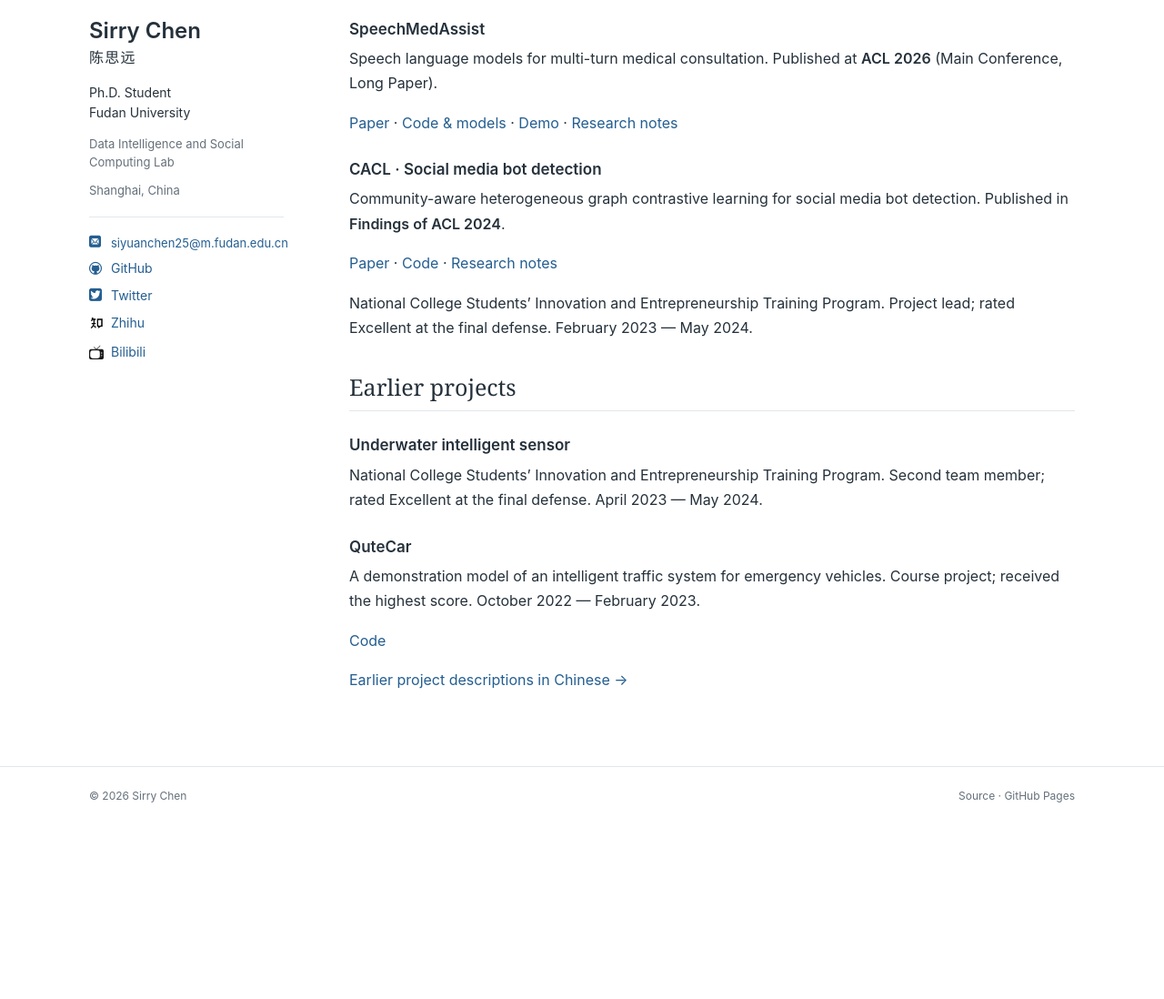
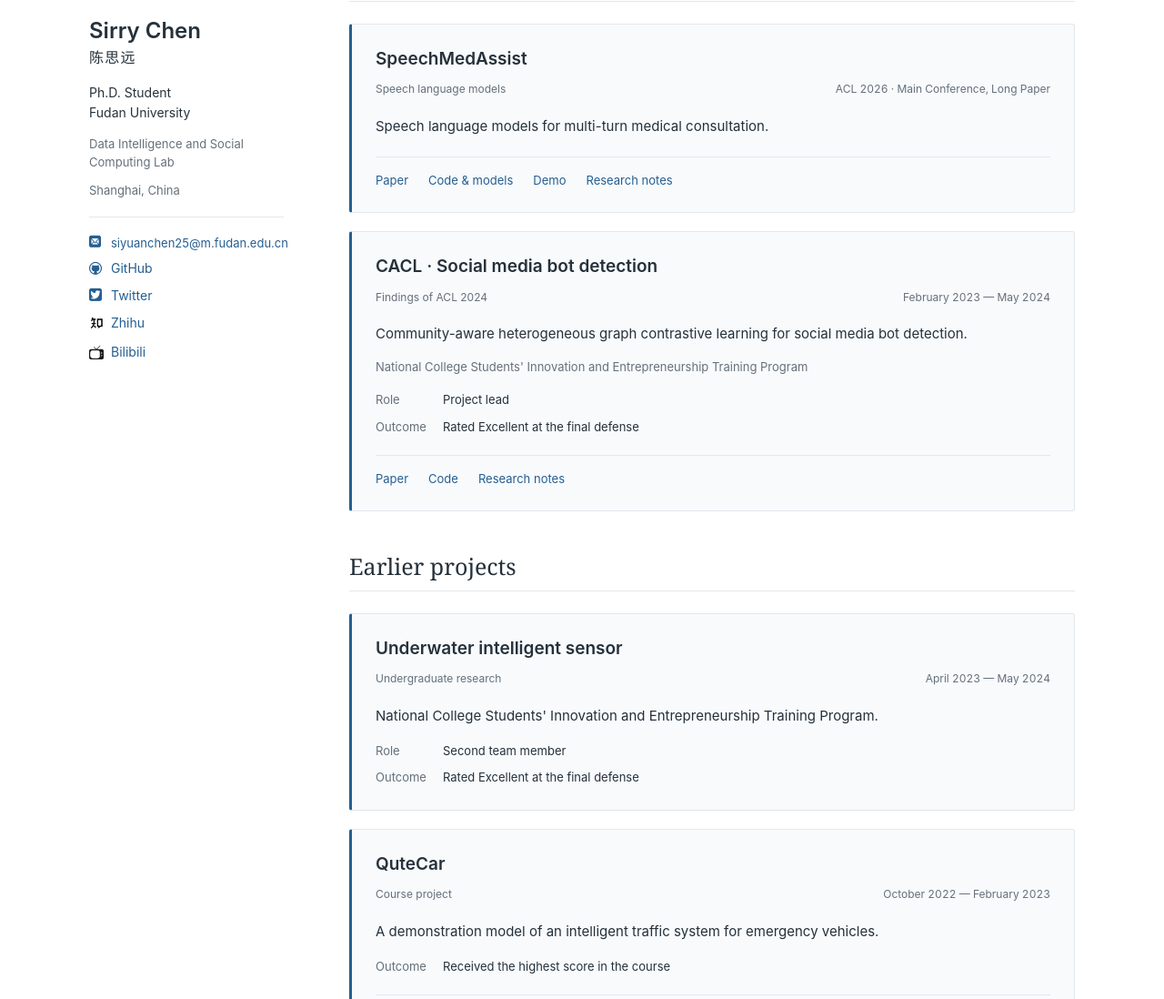
Before and after one commit to SirryChen/SirryChen.github.io, a Jekyll site: the page built from works.md, in a window 1280 px wide and 1400 px high, scrolled down 565 px, cut to the strip 302-1400 px from the top of the window. Shown: the whole strip at 91% size. Built offline with Jekyll 4.4.1, drawn with Linux system fonts in a browser that asks for light colours; comment, search, counter and statistics services are not loaded; before the commit the page ends 1780 px from its top, so only the background shows below that.

Commit message:
Give each project a distinct academic content block

```diff
--- a/assets/css/academic.css
+++ b/assets/css/academic.css
@@ -201,3 +201,27 @@ summary { cursor: pointer; color: var(--muted); font-size: 13px; }
   #main h1, #main h2, #main h3, #main h4, #main h5, #main h6 { scroll-margin-top: 124px; }
 }
 @media print { .contents-sidebar { display: none; } }
+/* Each project is a complete, distinct entry with its own metadata and resources. */
+.project-section { margin-top: 44px; }
+.prose .project-section > h2 { margin-top: 0; margin-bottom: 24px; }
+.project-list { display: grid; gap: 20px; }
+.project-block { padding: 24px 26px; border: 1px solid var(--line); border-left: 3px solid var(--blue); border-radius: 3px; background: #f8fafc; break-inside: avoid; }
+.prose .project-block h3 { margin: 0 0 10px; font-size: 19px; line-height: 1.45; }
+.project-block .project-meta { display: flex; flex-wrap: wrap; justify-content: space-between; gap: 5px 20px; margin: 0 0 17px; color: var(--muted); font-size: 12px; }
+.project-meta > span:last-child { font-variant-numeric: tabular-nums; }
+.project-block .project-description { margin-bottom: 12px; font-size: 15px; }
+.project-block .project-program { margin-bottom: 12px; color: var(--muted); font-size: 13px; }
+.project-details { display: grid; gap: 7px; margin: 14px 0 0; font-size: 13px; }
+.project-details > div { display: grid; grid-template-columns: 62px minmax(0, 1fr); gap: 12px; }
+.project-details dt { color: var(--muted); }
+.project-details dd { margin: 0; }
+.project-links { display: flex; flex-wrap: wrap; gap: 8px 22px; margin-top: 20px; padding-top: 14px; border-top: 1px solid var(--line); font-size: 13px; }
+.project-language-link { margin: 22px 0 0; font-size: 13px; }
+@media (max-width: 480px) {
+  .project-block { padding: 20px 18px; }
+  .prose .project-block h3 { font-size: 17px; }
+  .project-block .project-meta { display: grid; gap: 5px; }
+  .project-section { margin-top: 36px; }
+  .project-links { gap: 8px 18px; }
+}
+@media print { .project-block { background: none; border-left-color: var(--ink); } }
--- a/works.md
+++ b/works.md
@@ -9,32 +9,52 @@ title: Research & projects
   {% include publications.html %}
 </section>
 
-## Research projects
+<section id="research-projects" class="project-section" aria-labelledby="research-projects-title">
+  <h2 id="research-projects-title">Research projects</h2>
+  <div class="project-list">
+    <article class="project-block" aria-labelledby="speechmedassist-project">
+      <header class="project-header">
+        <h3 id="speechmedassist-project">SpeechMedAssist</h3>
+        <p class="project-meta"><span>Speech language models</span><span>ACL 2026 · Main Conference, Long Paper</span></p>
+      </header>
+      <p class="project-description">Speech language models for multi-turn medical consultation.</p>
+      <nav class="project-links" aria-label="SpeechMedAssist resources"><a href="https://aclanthology.org/2026.acl-long.1428/">Paper</a><a href="https://github.com/SirryChen/SpeechMedAssist">Code &amp; models</a><a href="https://speech.medassist.chat">Demo</a><a href="{{ '/blogs/2026-08-14-SpeechMedAssist-ACL2026.html' | relative_url }}">Research notes</a></nav>
+    </article>
 
-### SpeechMedAssist
+    <article class="project-block" aria-labelledby="cacl-project">
+      <header class="project-header">
+        <h3 id="cacl-project">CACL · Social media bot detection</h3>
+        <p class="project-meta"><span>Findings of ACL 2024</span><span>February 2023 — May 2024</span></p>
+      </header>
+      <p class="project-description">Community-aware heterogeneous graph contrastive learning for social media bot detection.</p>
+      <p class="project-program">National College Students' Innovation and Entrepreneurship Training Program</p>
+      <dl class="project-details"><div><dt>Role</dt><dd>Project lead</dd></div><div><dt>Outcome</dt><dd>Rated Excellent at the final defense</dd></div></dl>
+      <nav class="project-links" aria-label="CACL resources"><a href="https://aclanthology.org/2024.findings-acl.617/">Paper</a><a href="https://github.com/SirryChen/CACL">Code</a><a href="{{ '/blogs/2024-05-17-CACL.html' | relative_url }}">Research notes</a></nav>
+    </article>
+  </div>
+</section>
 
-Speech language models for multi-turn medical consultation. Published at **ACL 2026** (Main Conference, Long Paper).
+<section id="earlier-projects" class="project-section" aria-labelledby="earlier-projects-title">
+  <h2 id="earlier-projects-title">Earlier projects</h2>
+  <div class="project-list">
+    <article class="project-block" aria-labelledby="underwater-project">
+      <header class="project-header">
+        <h3 id="underwater-project">Underwater intelligent sensor</h3>
+        <p class="project-meta"><span>Undergraduate research</span><span>April 2023 — May 2024</span></p>
+      </header>
+      <p class="project-description">National College Students' Innovation and Entrepreneurship Training Program.</p>
+      <dl class="project-details"><div><dt>Role</dt><dd>Second team member</dd></div><div><dt>Outcome</dt><dd>Rated Excellent at the final defense</dd></div></dl>
+    </article>
 
-[Paper](https://aclanthology.org/2026.acl-long.1428/) · [Code & models](https://github.com/SirryChen/SpeechMedAssist) · [Demo](https://speech.medassist.chat) · [Research notes](/blogs/2026-08-14-SpeechMedAssist-ACL2026.html)
-
-### CACL · Social media bot detection
-
-Community-aware heterogeneous graph contrastive learning for social media bot detection. Published in **Findings of ACL 2024**.
-
-[Paper](https://aclanthology.org/2024.findings-acl.617/) · [Code](https://github.com/SirryChen/CACL) · [Research notes](/blogs/2024-05-17-CACL.html)
-
-National College Students' Innovation and Entrepreneurship Training Program. Project lead; rated Excellent at the final defense. February 2023 — May 2024.
-
-## Earlier projects
-
-### Underwater intelligent sensor
-
-National College Students' Innovation and Entrepreneurship Training Program. Second team member; rated Excellent at the final defense. April 2023 — May 2024.
-
-### QuteCar
-
-A demonstration model of an intelligent traffic system for emergency vehicles. Course project; received the highest score. October 2022 — February 2023.
-
-[Code](https://github.com/SirryChen/QuteCar)
-
-[Earlier project descriptions in Chinese →](/file/works-zh/)
+    <article class="project-block" aria-labelledby="qutecar-project">
+      <header class="project-header">
+        <h3 id="qutecar-project">QuteCar</h3>
+        <p class="project-meta"><span>Course project</span><span>October 2022 — February 2023</span></p>
+      </header>
+      <p class="project-description">A demonstration model of an intelligent traffic system for emergency vehicles.</p>
+      <dl class="project-details"><div><dt>Outcome</dt><dd>Received the highest score in the course</dd></div></dl>
+      <nav class="project-links" aria-label="QuteCar resources"><a href="https://github.com/SirryChen/QuteCar">Code</a></nav>
+    </article>
+  </div>
+  <p class="project-language-link"><a href="{{ '/file/works-zh/' | relative_url }}">Earlier project descriptions in Chinese →</a></p>
+</section>
```
